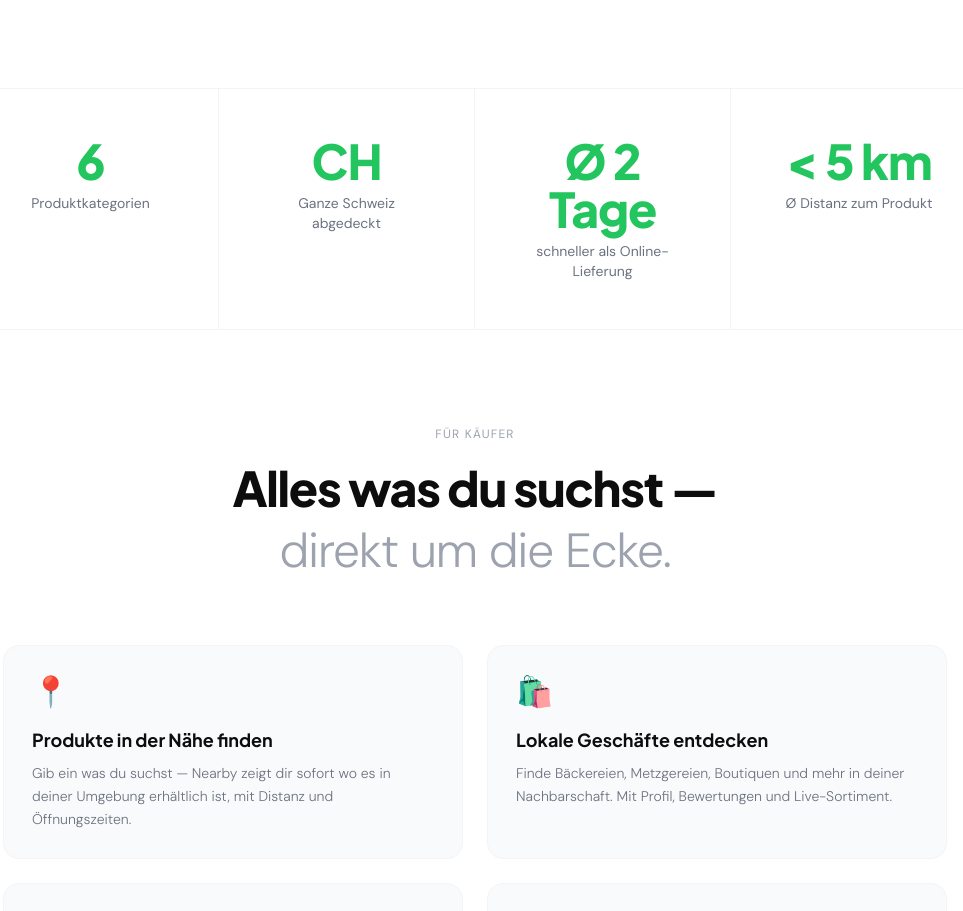
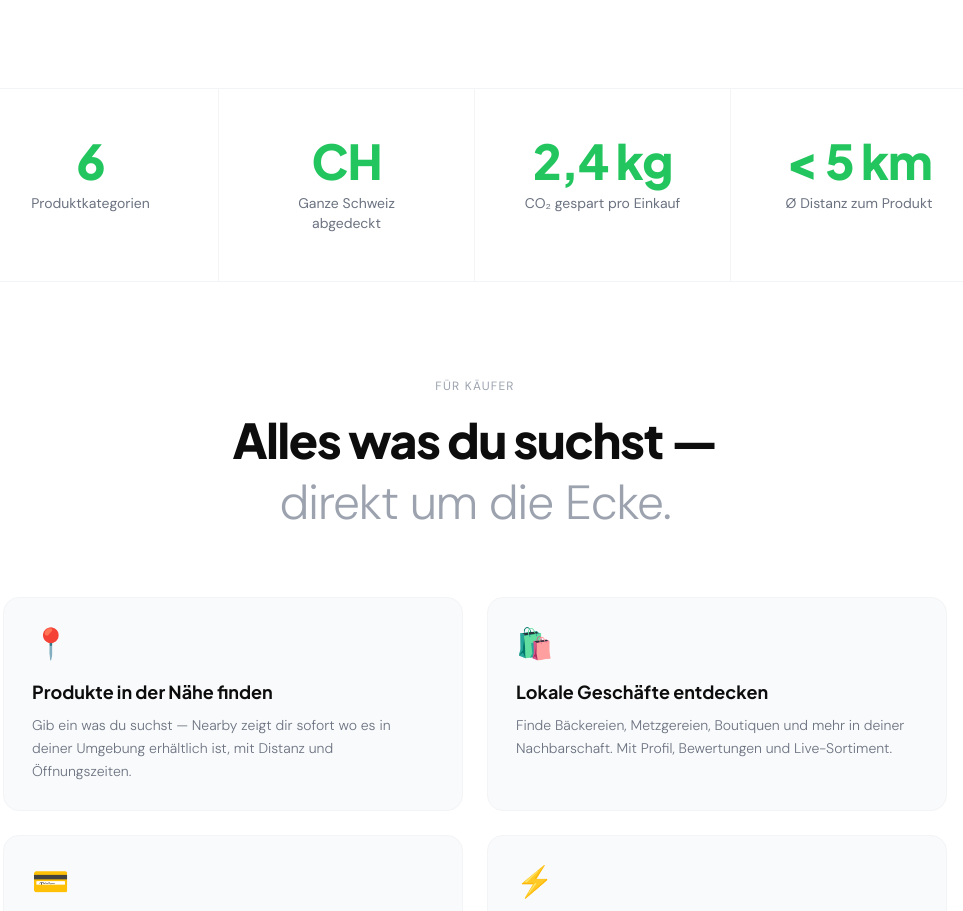
Before and after one commit to etiennezogg/Nearby-Coming-Soon, a Next.js app: page / in a window 1280 px wide. Shown: the part 1400-2311 px from the top of the page, without its empty margins (165-1128 px from the left). Built offline with nearby package versions, Linux system fonts and the light colour scheme; no server answers.

Commit message:
Coming Soon: add CO2 stat (2.4 kg gespart), keep <5 km distance

```diff
--- a/src/app/page.tsx
+++ b/src/app/page.tsx
@@ -115,7 +115,7 @@ const bizFeatures = [
 const stats = [
   { value: '6', label: 'Produktkategorien' },
   { value: 'CH', label: 'Ganze Schweiz abgedeckt' },
-  { value: 'Ø 2 Tage', label: 'schneller als Online-Lieferung' },
+  { value: '2,4 kg', label: 'CO₂ gespart pro Einkauf' },
   { value: '< 5 km', label: 'Ø Distanz zum Produkt' },
 ]
 
```
